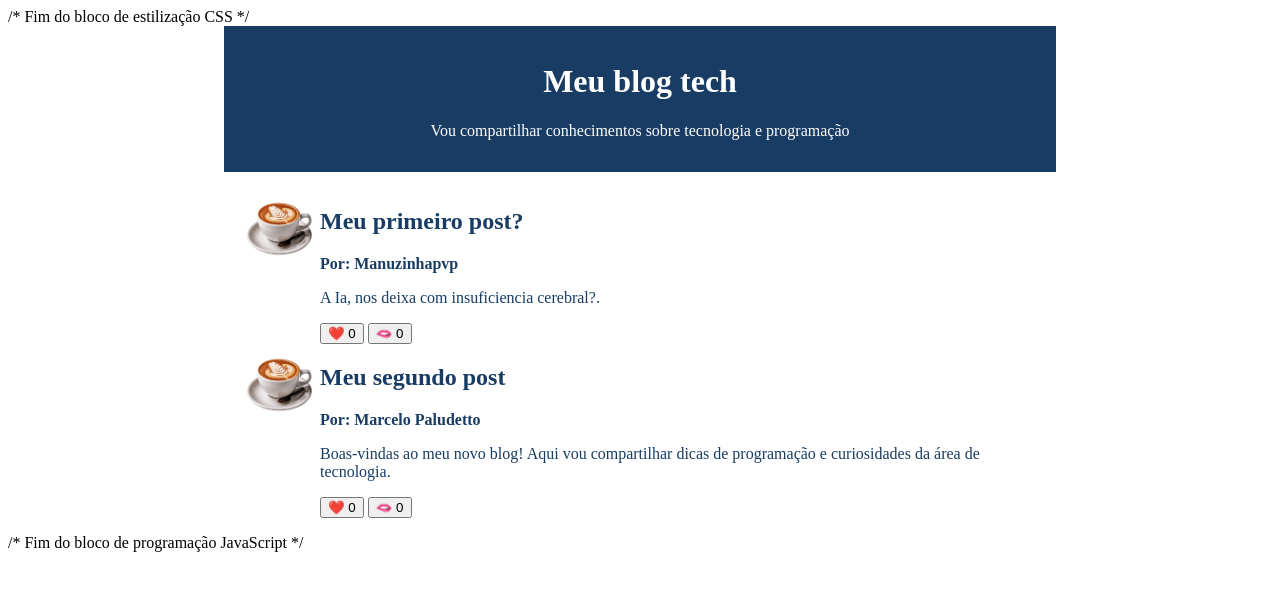
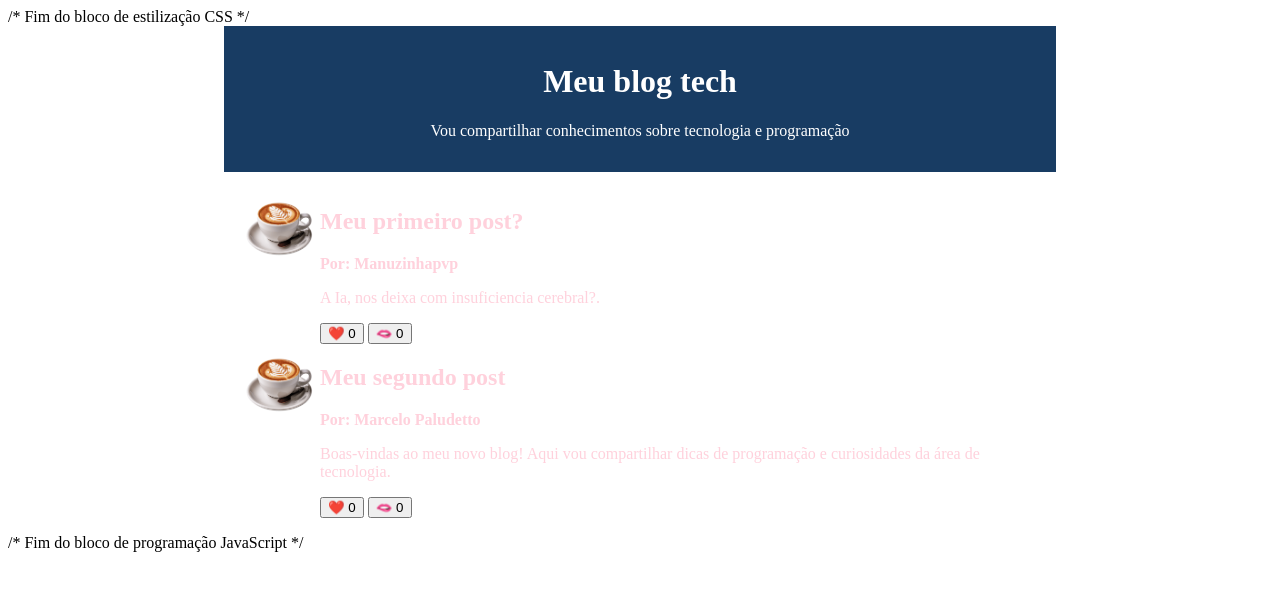
Before and after one commit to emanuellyzin707/meublog2026, a plain HTML site: page index.html in a window 1280 px wide. Drawn offline with Linux system fonts and the light colour scheme.

Commit message:
Update index.html

```diff
--- a/index.html
+++ b/index.html
@@ -23,7 +23,7 @@
         /* Estiliza a área de conteúdo principal */
         main {
             background-color: #FFFFFF; /* Define a cor de fundo branca */
-            color: #183C63;            /* Define a cor do texto como azul */
+            color: #FFD1DC;            /* Define a cor do texto como rosa bebê */
             max-width: 800px;          /* Define a largura máxima de 800 pixels */
             margin: 0 auto;            /* Centraliza o conteúdo principal horizontalmente */
             padding: 16px;             /* Adiciona espaçamento interno de 16 pixels */
```
